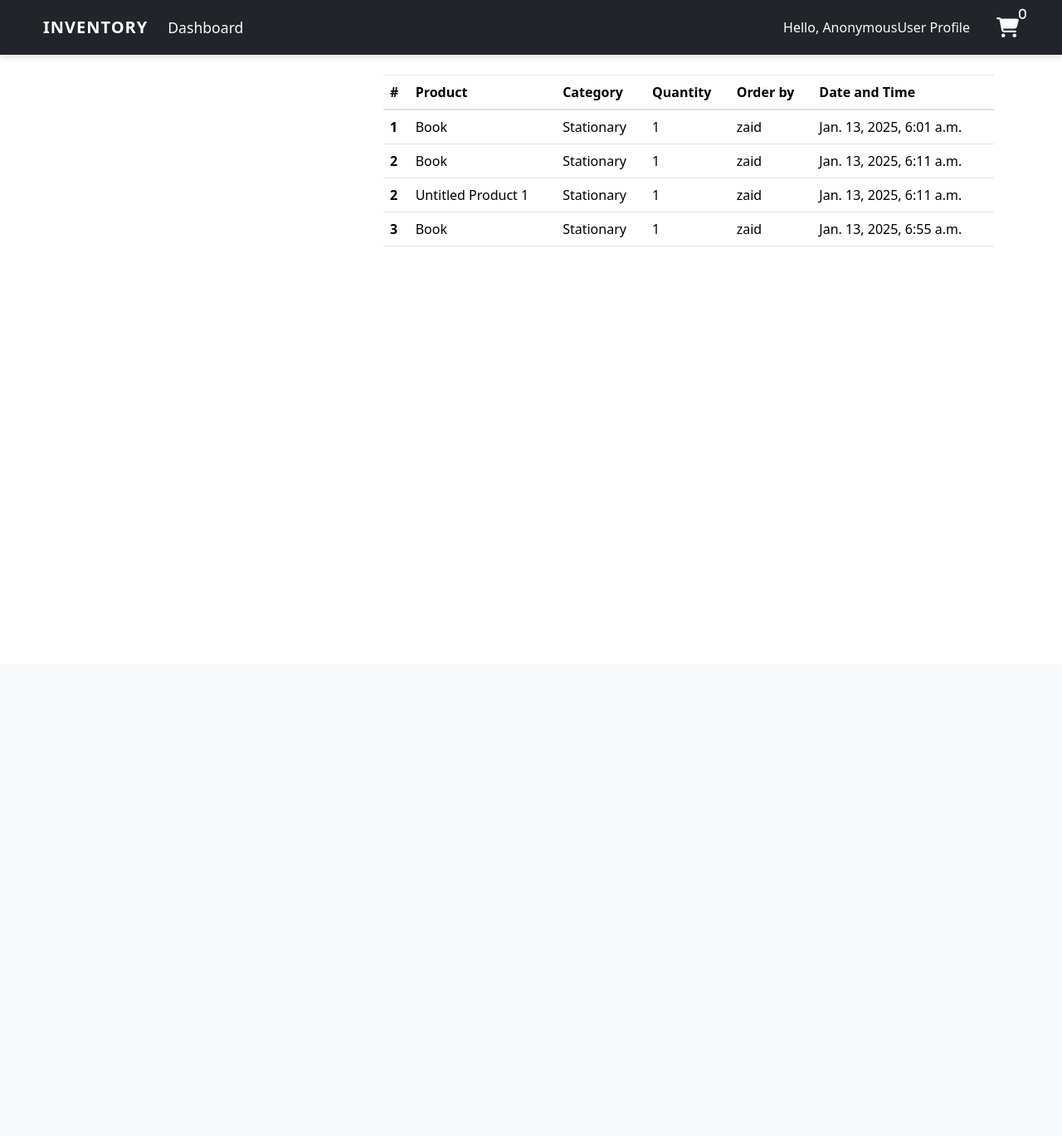
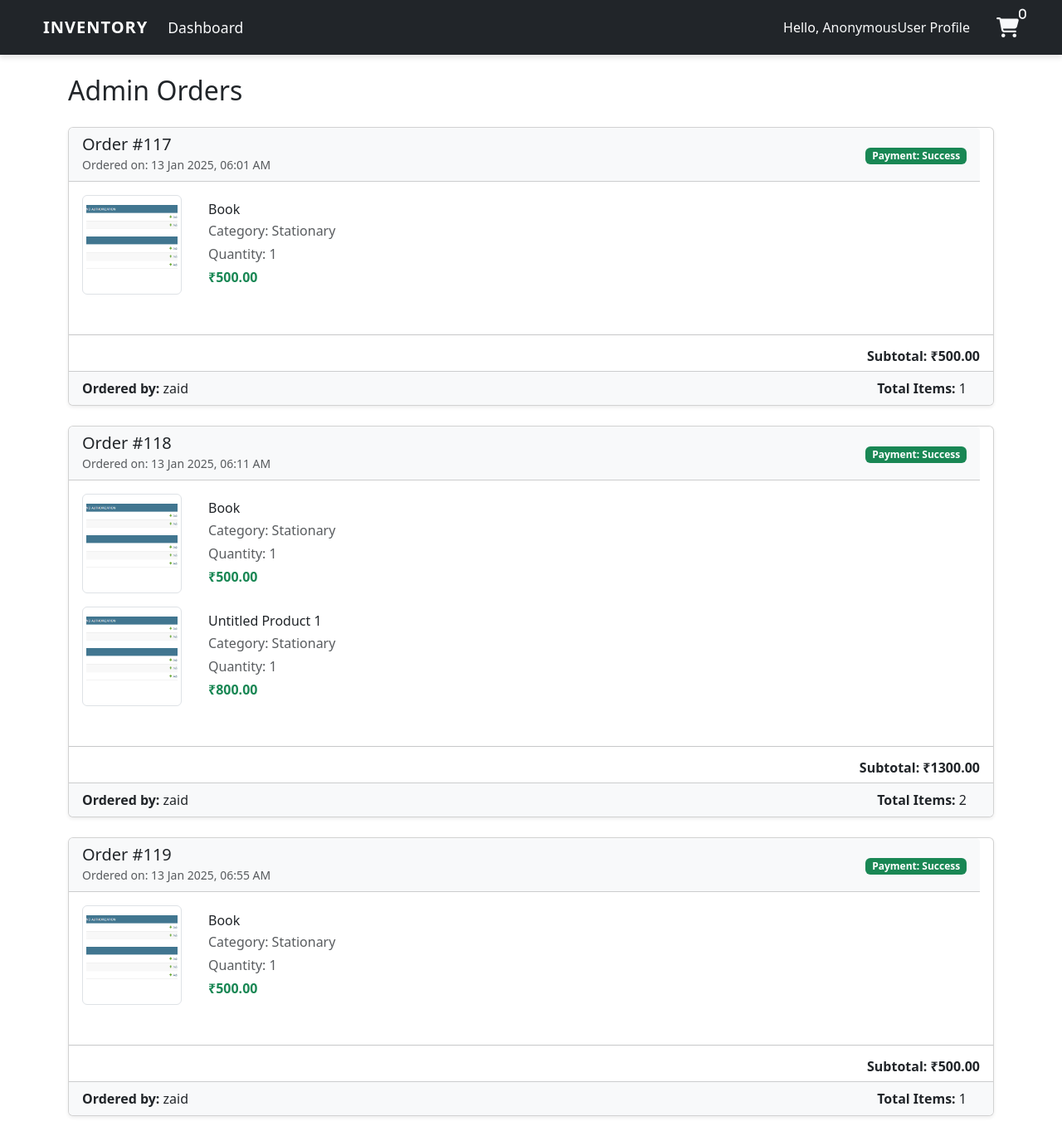
Before and after one commit to zaidqureshi2001/Inventory, a Django app: page /order/ in a window 1280 px wide. Shown: the whole page at 83% size. Before the commit the page ends 297 px from the top, so only its background shows below. Run offline with Django 5.2, Linux system fonts and the light colour scheme; data comes from the database, SQL or seed files in the repository; both versions use the stored data as it was after the commit.

Commit message:
changes done

```diff
--- a/templates/dashboard/order.html
+++ b/templates/dashboard/order.html
@@ -5,41 +5,62 @@
 {% endblock %}
 
 {% block content %}
-  <div class="container">
-    <div class="row my-4">
-      <div class="col-md-4"></div>
-      <div class="col-md-8">
-        <table class="table bg-white">
-          <thead class="bg-info">
-            <tr class="text-white">
-              <th scope="col">#</th>
-              <th scope="col">Product</th>
-              <th scope="col">Category</th>
-              <th scope="col">Quantity</th>
-              <th scope="col">Order by</th>
-              <th scope="col">Date and Time</th>
-            </tr>
-          </thead>
-          <tbody>
-            {% for order in orders %}
-              {% for item in order.orderitem_set.all %}
-                <tr>
-                  <th scope="row">{{ forloop.parentloop.counter }}</th>
-                  <td>{{ item.product.name }}</td>
-                  <td>{{ item.product.category }}</td>
-                  <td>{{ item.quantity }}</td>
-                  <td>{{ order.staff.username }}</td>
-                  <td>{{ order.date }}</td>
-                </tr>
-              {% endfor %}
-            {% empty %}
-              <tr>
-                <td colspan="6">No successful orders found.</td>
-              </tr>
-            {% endfor %}
-          </tbody>
-        </table>
+<div class="container my-4">
+  <h2 class="mb-4">Admin Orders</h2>
+
+  {% if orders_with_subtotals %}
+    {% for order_data in orders_with_subtotals %}
+    <div class="card mb-4 shadow-sm">
+      <!-- Order Header -->
+      <div class="card-header bg-light d-flex justify-content-between align-items-center">
+        <div>
+          <h5 class="mb-0">Order #{{ order_data.order.id }}</h5>
+          <small class="text-muted">Ordered on: {{ order_data.order.date|date:"d M Y, h:i A" }}</small>
+        </div>
+        <div>
+          <span class="badge bg-success text-white">Payment: {{ order_data.order.payment_status|capfirst }}</span>
+        </div>
+      </div>
+
+      <!-- Order Body -->
+      <div class="card-body">
+        {% for item in order_data.order.orderitem_set.all %}
+        <div class="d-flex mb-3">
+          <!-- Product Image -->
+          <div class="me-3">
+            <img src="{{ item.product.image.url }}" alt="{{ item.product.name }}" class="img-thumbnail" style="width: 120px; height: 120px; object-fit: cover;">
+          </div>
+
+          <!-- Product Details -->
+          <div class="flex-grow-1">
+            <h6 class="mb-1">{{ item.product.name }}</h6>
+            <p class="mb-1 text-muted">Category: {{ item.product.category }}</p>
+            <p class="mb-1 text-muted">Quantity: {{ item.quantity }}</p>
+            <p class="mb-0 fw-bold text-success">₹{{ item.product.price }}</p>
+          </div>
+        </div>
+        {% endfor %}
+      </div>
+      <hr>
+      <div class="d-flex justify-content-end">
+        <h6 class="fw-bold">Subtotal: ₹{{ order_data.subtotal }}</h6>  <!-- Use subtotal from order_data -->
+      </div>
+
+      <!-- Order Footer -->
+      <div class="card-footer bg-light">
+        <div class="d-flex justify-content-between align-items-center">
+          <div>
+            <p class="mb-0"><strong>Ordered by:</strong> {{ order_data.order.staff.username }}</p>
+          </div>
+          <div>
+            <strong>Total Items:</strong> {{ order_data.order.orderitem_set.count }}
+          </div>
+        </div>
       </div>
     </div>
-  </div>
+    {% endfor %}
+  {% else %}
+    <p class="text-center">No orders found.</p>
+  {% endif %}
+</div>
 {% endblock %}
--- a/user/models.py
+++ b/user/models.py
@@ -64,6 +64,7 @@ class Profile(models.Model):
     address = models.CharField(max_length=200, null=True)
     phone = models.CharField(max_length=20)
     image = models.ImageField(upload_to='Profile_Images')
+    stripe_customer_id = models.CharField(max_length=255, blank=True, null=True)
 
     def __str__(self):
         return f'{self.staff.username}--Profile'
--- a/user/urls.py
+++ b/user/urls.py
@@ -29,5 +29,5 @@ urlpatterns = [
     path('process-checkout/', ProcessCheckoutView.as_view(), name='process_checkout'),
     path('stripe/webhook/', views.payment_webhook, name='payment_webhook'),
     path('myorder/', views.myorder, name='myorder'),
-    path('Lowstock/' , views.Lowstock  , name='Lowstock')
+    path('Lowstock/' , views.Lowstock  , name='Lowstock'),
 ] + static(settings.MEDIA_URL, document_root=settings.MEDIA_ROOT)
--- a/user/views.py
+++ b/user/views.py
@@ -149,7 +149,17 @@ def order(request):
     workers = User.objects.all()
     worker = workers.count()
     product_count = Product.objects.count()
+    orders_with_subtotals = []
+    for order in orders:
+        subtotal = sum(
+            item.product.price * item.quantity for item in order.orderitem_set.all()
+        )
+        orders_with_subtotals.append({
+            'order': order,
+            'subtotal': subtotal,
+        })
     context = {
+        'orders_with_subtotals': orders_with_subtotals,
         'Lowstock_count':Lowstock_count ,
         'order_count' : order_count,
         'orders': orders,
@@ -333,16 +343,6 @@ def update_cart(request, product_id, action):
     return JsonResponse({'success': False})
 
 
-
-# def checkout(request):
-#     cart = request.session.get('cart', {})
-#     if not cart:
-#         return redirect('test')
-#     total_price = sum(float(item['price']) * int(item['quantity']) for item in cart.values())
-#     return render(request, 'dashboard/checkout.html', {
-#         'cart_items': cart,
-#         'total_price': total_price
-#     })
 def checkout(request):
     cart = request.session.get('cart', {})
     if not cart:
@@ -391,23 +391,23 @@ def myorder(request):
     # Fetch only the orders related to the logged-in user
     orders = Order.objects.filter(staff=request.user).prefetch_related('orderitem_set').order_by('-date')  # Adjust relationship name if different
     cart = request.session.get('cart', {})
+    orders_with_subtotals = []
+    for order in orders:
+        subtotal = sum(
+            item.product.price * item.quantity for item in order.orderitem_set.all()
+        )
+        orders_with_subtotals.append({
+            'order': order,
+            'subtotal': subtotal,
+        })
     context = {
         'cart_items':cart,
         'orders': orders,
+        'orders_with_subtotals': orders_with_subtotals,
     }
     return render(request, 'dashboard/my_order.html', context)
 
-
-
-
-
-
 #*******************************************
-
-
-
-
-
 
 logger = logging.getLogger(__name__)
 
```
Also changed, not shown: templates/dashboard/checkout.html (+8 -1 lines), templates/dashboard/my_order.html (+65 -28 lines), db.sqlite3, user/migrations/0024_profile_stripe_customer_id.py (added).
